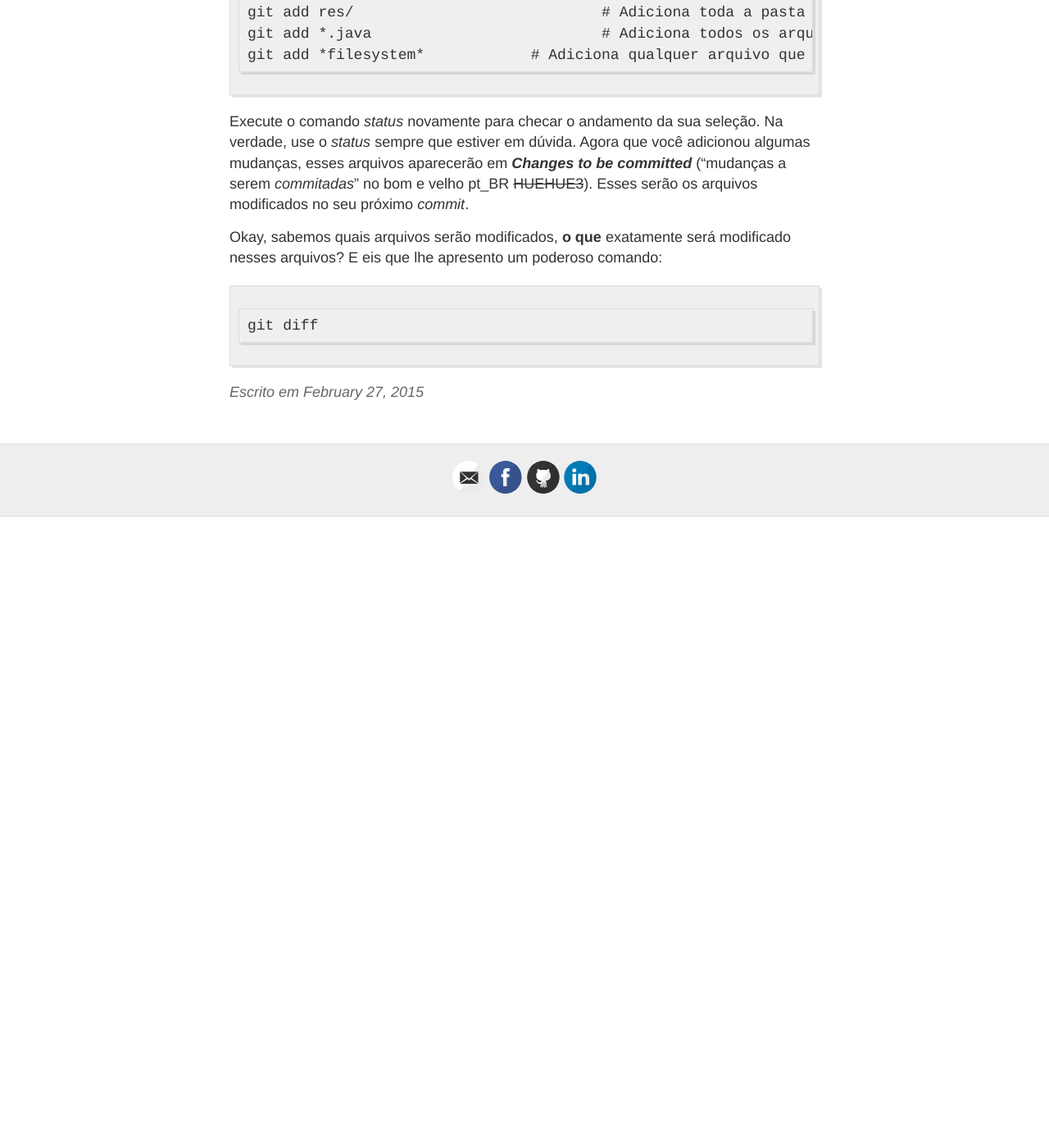
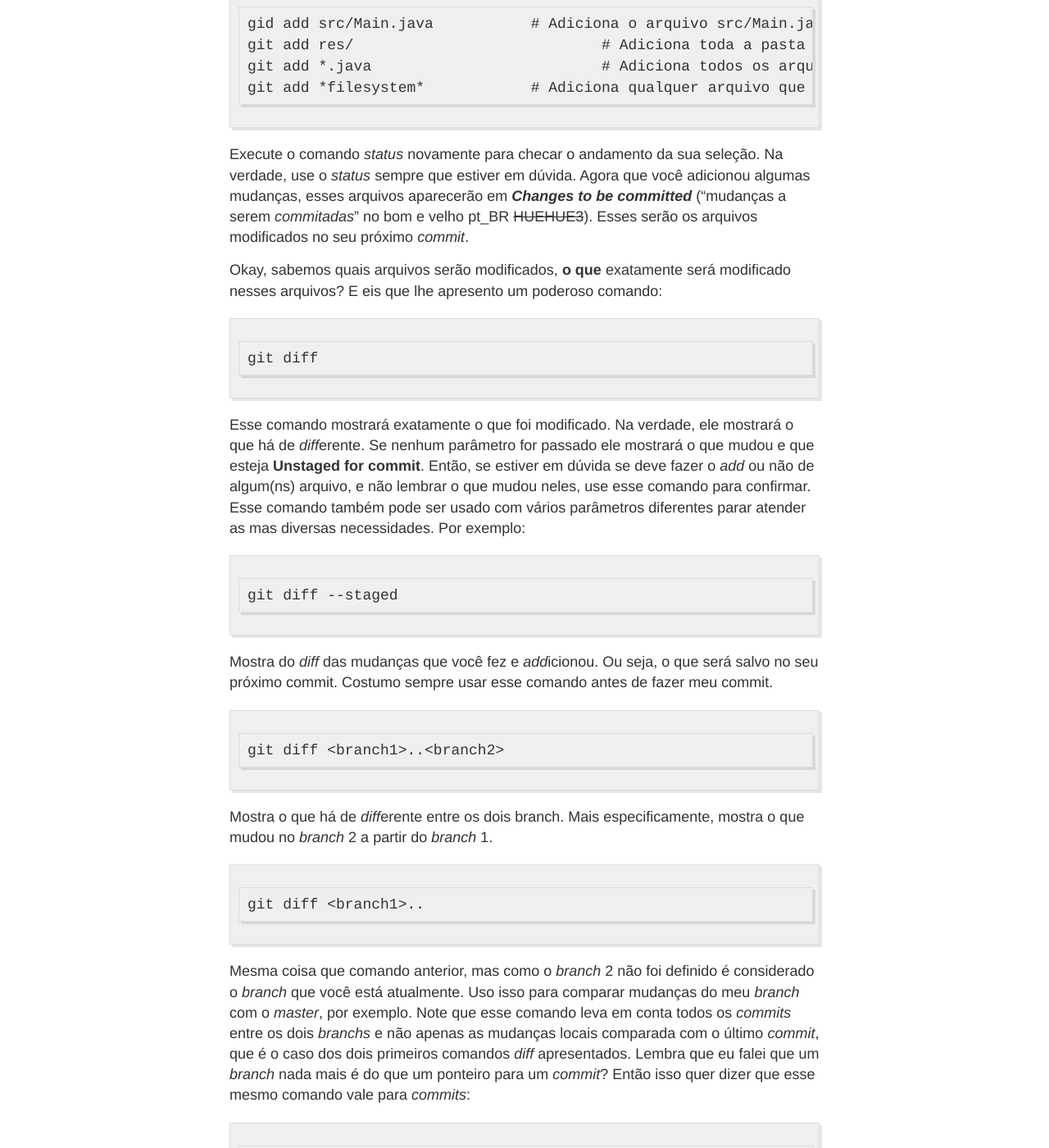
Before and after one commit to gdacarv/github-para-leigos, a Jekyll site: the page built from _posts/2015-2-27-Introducao.md, in a window 1280 px wide and 1400 px high, scrolled down 5728 px. Shown: the whole window at 82% size. Built offline with Jekyll 4.4.1, drawn with Linux system fonts in a browser that asks for light colours; Markdown is read by kramdown in place of the engine named in the settings; before the commit the page ends 6358 px from its top, so only the background shows below that; some of the changed text lies outside the part shown.

Commit message:
Escrevendo sobre diff.

```diff
--- a/_posts/2015-2-27-Introducao.md
+++ b/_posts/2015-2-27-Introducao.md
@@ -117,6 +117,7 @@ Chega um momento nas suas alterações que você deseja salva-las no seu reposit
 	git status
 
 E você terá algo do tipo:
+
 ![git status](http://media.mediatemple.netdna-cdn.com/wp-content/uploads/2011/06/git1_4_git-status.gif)
 
 A primeira coisa que o comando informa é em qual *branch* você está. Se não está no *branch* certo talvez seja a hora de mudar (fazer o *checkout*). Se você adicionou arquivos novos eles aparecerão como ***Untracked files***. Tecnicamente isso quer dizer que não há informações desses arquivos no último *commit* (do seu *branch* atual). Se você modificou arquivos que existem no último *commit* (seja alterar o conteúdo do arquivo ou deletar o arquivo completamente) eles aparecerão como ***Changes not staged for commit***. Ou seja, há mudanças no arquivo mas se você fizer o *commit* agora essas mudanças não serão salvas no repositório. Isso oferece uma grande chance de revisar e incluir no *commit* apenas o suficiente e necessário que você quer salvar e nada a mais. Para adicionar mudanças (seja essas mudanças um arquivo novo, alteração ou exclusão do arquivo) ao próximo *commit* utiliza-se o comando:
@@ -135,3 +136,29 @@ Execute o comando *status* novamente para checar o andamento da sua seleção. N
 Okay, sabemos quais arquivos serão modificados, **o que** exatamente será modificado nesses arquivos? E eis que lhe apresento um poderoso comando:
 
 	git diff
+
+Esse comando mostrará exatamente o que foi modificado. Na verdade, ele mostrará o que há de *diff*erente. Se nenhum parâmetro for passado ele mostrará o que mudou e que esteja **Unstaged for commit**. Então, se estiver em dúvida se deve fazer o *add* ou não de algum(ns) arquivo, e não lembrar o que mudou neles, use esse comando para confirmar. Esse comando também pode ser usado com vários parâmetros diferentes parar atender as mas diversas necessidades. Por exemplo:
+
+	git diff --staged
+
+Mostra do *diff* das mudanças que você fez e *add*icionou. Ou seja, o que será salvo no seu próximo commit. Costumo sempre usar esse comando antes de fazer meu commit.
+
+	git diff <branch1>..<branch2>
+
+Mostra o que há de *diff*erente entre os dois branch. Mais especificamente, mostra o que mudou no *branch* 2 a partir do *branch* 1.
+
+	git diff <branch1>..
+
+Mesma coisa que comando anterior, mas como o *branch* 2 não foi definido é considerado o *branch* que você está atualmente. Uso isso para comparar mudanças do meu *branch* com o *master*, por exemplo. Note que esse comando leva em conta todos os *commits* entre os dois *branchs* e não apenas as mudanças locais comparada com o último *commit*, que é o caso dos dois primeiros comandos *diff* apresentados. Lembra que eu falei que um *branch* nada mais é do que um ponteiro para um *commit*? Então isso quer dizer que esse mesmo comando vale para *commits*:
+
+	git diff 672d5ba..92fac12
+
+Mostra a diferença entre esses dois *commits*. Note que todo *commit* é unicamente identificado por um código *hash*, hexadecimal, de 40 dígitos. Mas você geralmente pode também referência-lo pelos 7 primeiros dígitos desse mesmo código, que é o exemplo acima.
+
+O commando *diff* também permite que você selecione quais os arquivos você deseja ver o *diff* adicionalmente aos parâmetros já citados, e usando as mesmas regras de arquivos do commando *add*. Por exemplo:
+
+	git diff master.. *.java
+
+Mostra o que meu *branch* atual tem de *diff*erente do meu *branch master*, mas mostrando apenas os arquivos que terminam em **java**.
+
+Agora que já verificamos as mudanças (*git status*), selecionamos o que queremos salvar (*git add*), e já conferimos realmente o que estaremos salvando (*git diff --staged*), é hora de salvar/gravar/*commit*ar.
```
